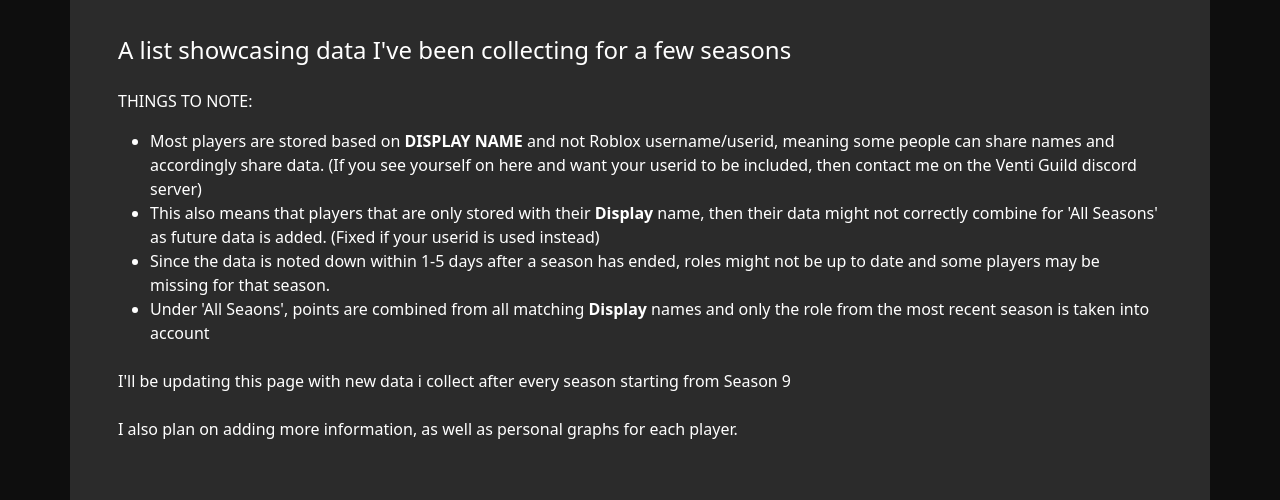
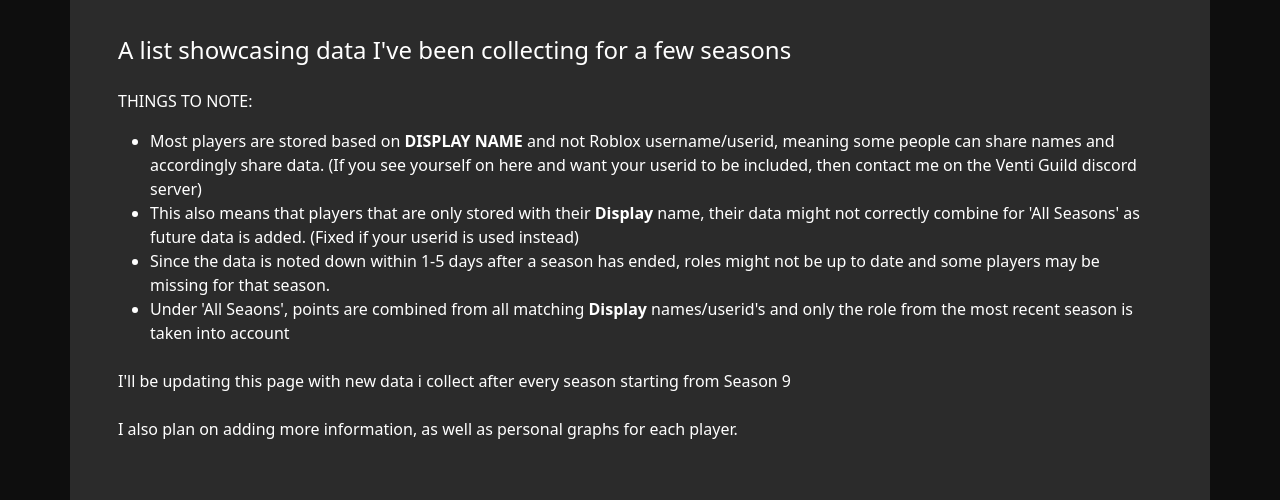
Before and after one commit to Noopel/Venti-Guild-Project, a website: page dist/index.html in a window 1280 px wide. Shown: the part 86-586 px from the top of the page. Drawn offline with Linux system fonts and the light colour scheme; no server answers.

Commit message:
Update index.html

```diff
--- a/dist/index.html
+++ b/dist/index.html
@@ -51,14 +51,14 @@
             </li>
             <li>
               This also means that players that are only stored with their
-              <span class="fw-bold">Display</span> name, then their data might not correctly combine for 'All Seasons' as future data is added. (Fixed if your userid is used instead)
+              <span class="fw-bold">Display</span> name, their data might not correctly combine for 'All Seasons' as future data is added. (Fixed if your userid is used instead)
             </li>
             <li>
               Since the data is noted down within 1-5 days after a season has ended, roles might not be up to date and
               some players may be missing for that season.
             </li>
             <li>
-              Under 'All Seaons', points are combined from all matching <span class="fw-bold">Display</span> names and
+              Under 'All Seaons', points are combined from all matching <span class="fw-bold">Display</span> names/userid's and
               only the role from the most recent season is taken into account
             </li>
           </ul>
```
